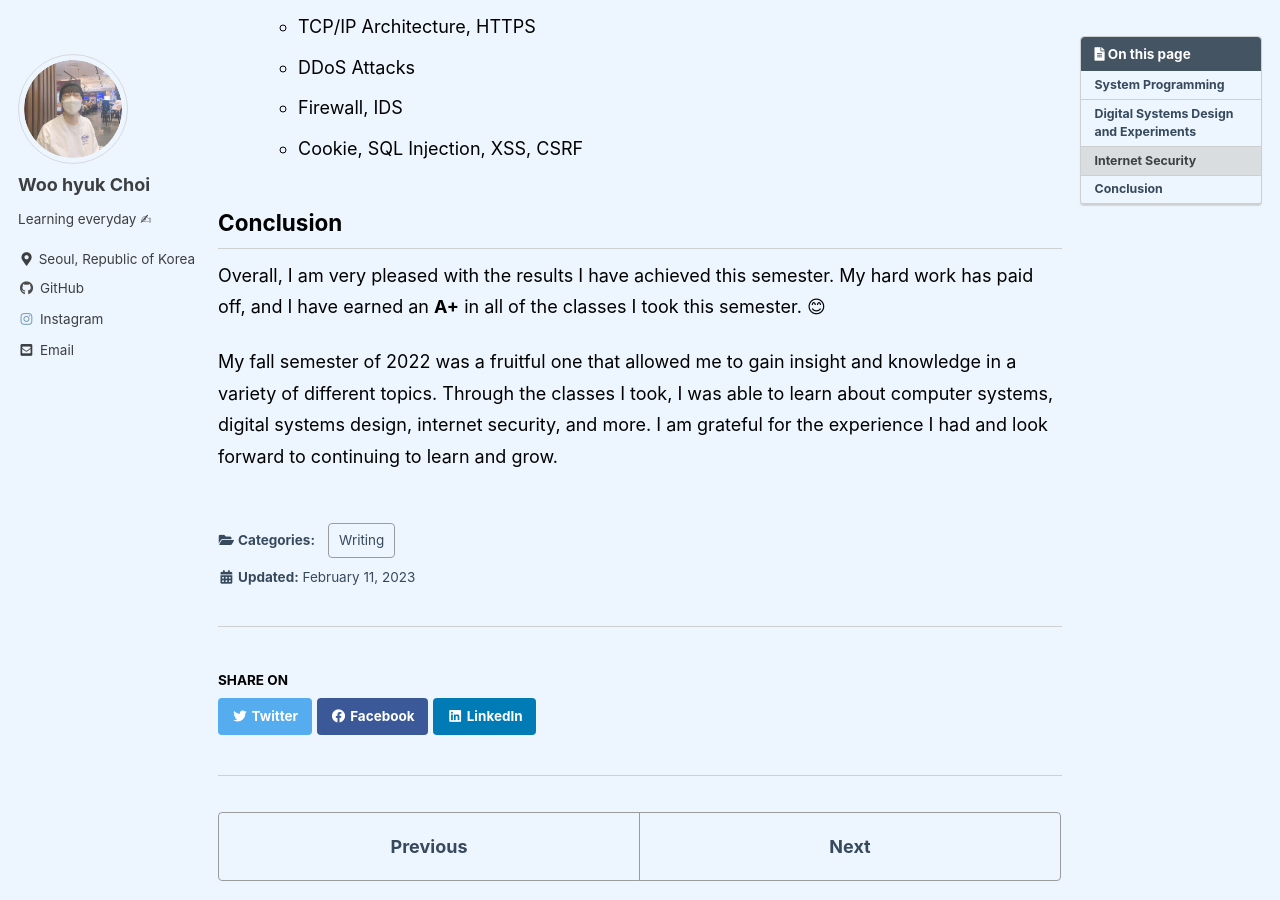
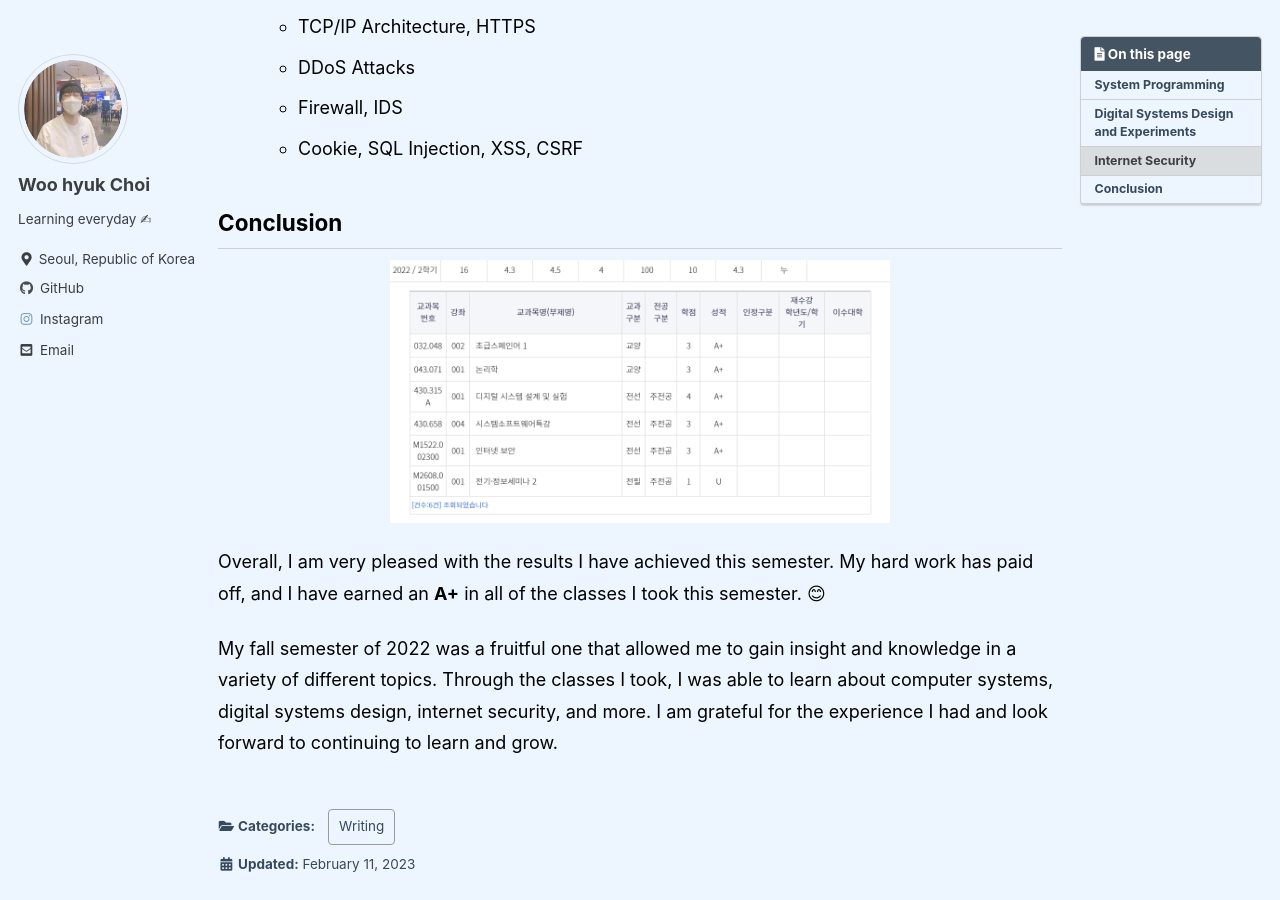
Before and after one commit to cw00h/cw00h.github.io, a Jekyll site: the page built from _posts/2023-02-11-2022fall.md, in a window 1280 px wide and 900 px high, scrolled down 3106 px. Built offline with Jekyll 4.4.1, drawn with Linux system fonts in a browser that asks for light colours; cached includes are drawn as plain includes; comment, search, counter and statistics services are not loaded.

Commit message:
Docs: Add a photo to 2022fall.md

```diff
--- a/_posts/2023-02-11-2022fall.md
+++ b/_posts/2023-02-11-2022fall.md
@@ -81,6 +81,12 @@ In **Internet Security**, I learned various topics about internet security such
 
 ## **Conclusion**
 
+<p align="center">
+    <a href="/assets/images/2022fall/Untitled.png">
+    	<img src="/assets/images/2022fall/Untitled.png" width="500">
+    </a>
+</p>
+
 Overall, I am very pleased with the results I have achieved this semester. My hard work has paid off, and I have earned an **A+** in all of the classes I took this semester. 😊
 
 My fall semester of 2022 was a fruitful one that allowed me to gain insight and knowledge in a variety of different topics. Through the classes I took, I was able to learn about computer systems, digital systems design, internet security, and more. I am grateful for the experience I had and look forward to continuing to learn and grow.
```
Also changed, not shown: assets/images/2022fall/Untitled.png (added).
